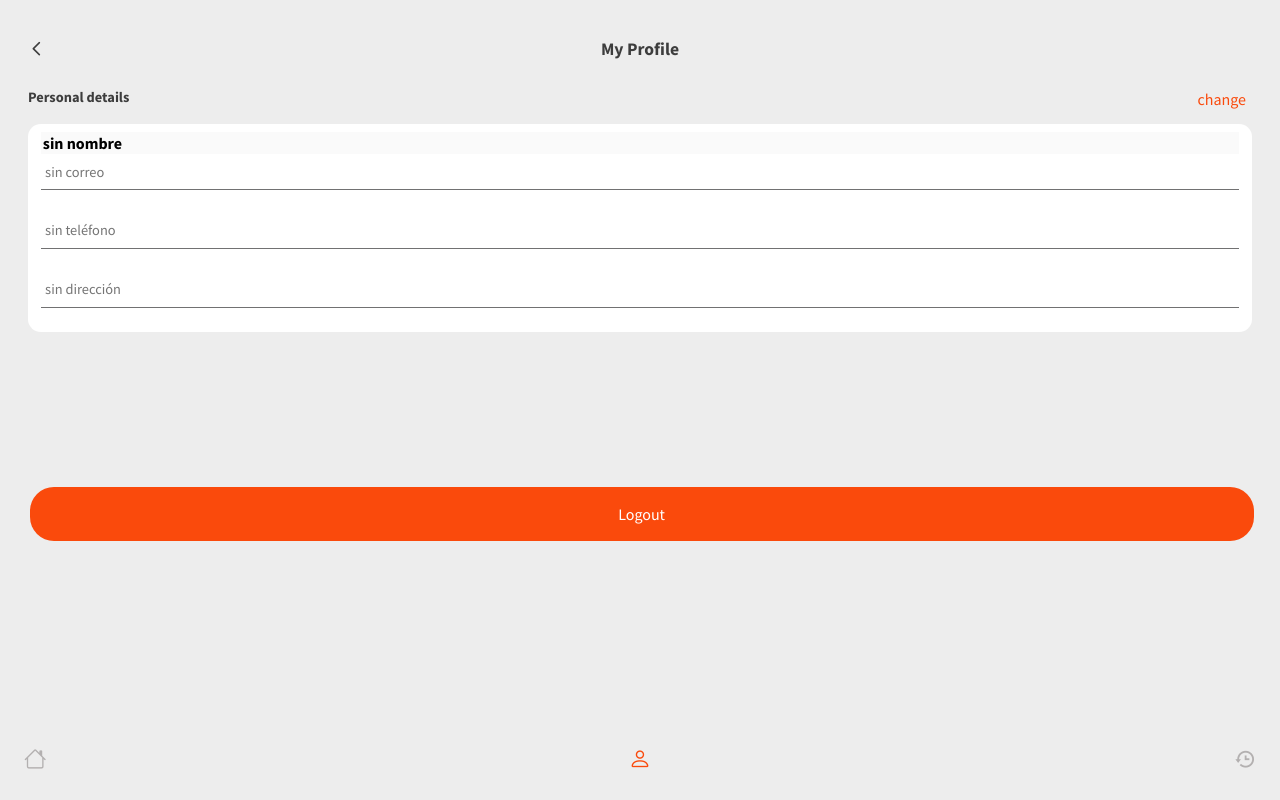
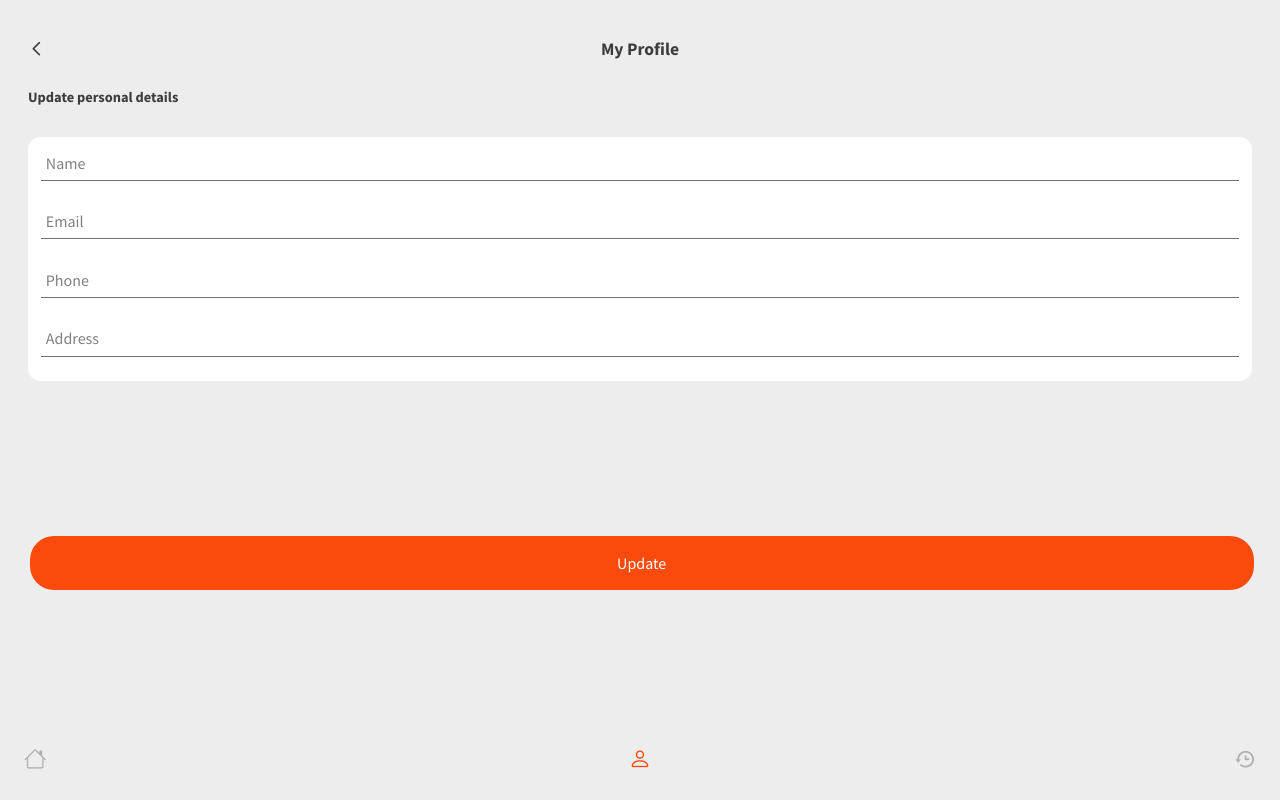
Before and after one commit to Vacomi/eatable, an Angular app: page /home/profile in a window 1280 px wide. Both pictures are taken after a click on the button "change". Built offline with nearby package versions, Linux system fonts and the light colour scheme; no server answers; a web font is replaced by a local one.

Commit message:
pagina profile con boto

```diff
--- a/src/app/home/profile/profile.component.css
+++ b/src/app/home/profile/profile.component.css
@@ -114,3 +114,107 @@ a i::before {
     }
 
 }
+
+
+/* fffffffffffffffffffffffffffffffff */
+
+.subtitle{
+    font-weight: 700;
+    font-size: .9rem;
+    color: #3d3d3d;
+}
+.container__form{
+    margin-top: 2rem;
+}
+.container__data{
+    background-color: #fff;
+    margin-bottom: 3.4rem;
+    border-radius: .8rem;
+    padding: .5rem .8rem .1rem .8rem;
+}
+
+
+/* UPDATE PERSONAL DETAILS*/
+
+.container__group{
+    position: relative;
+}
+.input__text{
+    display: block;
+    width: 100%;
+    outline: none;
+    border: none;
+    border-bottom: 1px solid #717172;
+    background-color: transparent;
+    padding: .6em .3em;
+    margin-bottom: 1.4rem;
+    font-size: .9rem;
+}
+.input__text:focus + .label, .input__text:not(:placeholder-shown) + .label {
+    transform: translateY(-12px) scale(.8);
+    transform-origin: left top;
+}
+.label{
+    font-size: .8rem;
+    color: gray;
+    cursor: pointer;
+    position: absolute;
+    top: 0;
+    left: 5px;
+    transform: translateY(10px);
+    transition: transform .5s, color .3s;
+}
+/* boton login */
+
+.btn__update{
+    color: #fff;
+    background-color: #fa4a0c;
+    border: none;
+    width: 100%;
+    margin: 0 .1rem;
+    padding: 1.2rem 0;
+    border-radius: 1.5rem;
+}
+.btn__update:hover{
+    transition: .5s;
+    transform: scale(.9);
+    background-color: #f7612a;
+}
+
+.btn__update:active{
+    background-color: #fa4a0c;
+}
+/* Flecha izquierda */
+.btn__left{
+    cursor: pointer;
+    border: none;
+    background-color: transparent;
+    padding: 0 1rem 0 0;
+    position: absolute;
+    left: 0;
+    top: 0;
+}
+.fa-chevron-left{
+    font-size: 1rem;
+    color: #000;
+}
+
+.btn__left:hover{
+    transition: .3s;
+    transform: scale(1.2);
+}
+
+
+/* Responsive */
+  @media only screen and (min-width: 1200px) {
+    .container__title{
+        margin-bottom: 2rem;
+    }
+    .container__data{
+        margin-bottom: 9.7rem;
+    }
+    .label{
+        font-size: 1rem;
+    }
+
+}
--- a/src/app/home/profile/profile.component.html
+++ b/src/app/home/profile/profile.component.html
@@ -5,16 +5,17 @@
         <div class="container__nav">
             <div class="container__title">
                 <h5 class="text-center card-title fw-bold">My Profile</h5>
-                <a class="btn__left"><i class="bi bi-chevron-left"></i></a>
+                <a class="btn__left"><i class="bi bi-chevron-left" (click)="back()"></i></a>
             </div>
         </div>
 
+        <aside *ngIf="update;else up">
         <div class="container__subtitle d-flex justify-content-between">
             <h2 class="subtitle">Personal details</h2>
-            <button class="btn__change">change</button>
+            <button class="btn__change" (click)="actualizar()">change</button>
         </div>
 
-        <div class="container__form">
+        <div class="container__form" >
             <div class="container__data">
                 <input type="text" class="input_name fw-bold" disabled placeholder="sin nombre" [value]="user.name">
                 <div class="container__group">
@@ -34,5 +35,38 @@
                 <button (click)="logout()" class="btn__update">Logout</button>
             </div>
         </div>
+    </aside>
+
+        <ng-template #up>
+            <h2 class="subtitle">Update personal details</h2>
+            <form class="container__form">
+                <div class="container__data">
+                    <div class="mb-1 container__group">
+                        <input type="text" class="input__text" id="name" placeholder=" ">
+                        <label for="name" class="label">Name</label>
+                    </div>
+
+                    <div class="mb-1 container__group">
+                        <input type="email" class="input__text" id="email" placeholder=" ">
+                        <label for="email" class="label">Email</label>
+                    </div>
+
+                    <div class="mb-1 container__group">
+                        <input type="number" class="input__text" id="phone" placeholder=" ">
+                        <label for="phone" class="label">Phone</label>
+                    </div>
+
+                    <div class="mb-1 container__group">
+                        <input type="text" class="input__text input__address" id="address" placeholder=" ">
+                        <label for="address" class="label">Address</label>
+                    </div>
+                </div>
+
+                <div class="">
+                    <button class="btn__update">Update</button>
+                 </div>
+            </form>
+        </ng-template>
+
 </article>
 </section>
--- a/src/app/home/profile/profile.component.ts
+++ b/src/app/home/profile/profile.component.ts
@@ -10,7 +10,7 @@ import { SessionService } from 'src/app/services/session.service';
 })
 export class ProfileComponent implements OnInit {
   constructor(private router: Router, private service:SessionService){}
-
+  update = true;
   user: User = {
     name : 'sin nombre',
     email : '',
@@ -19,7 +19,8 @@ export class ProfileComponent implements OnInit {
   }
 
   ngOnInit(): void {
-
+    // this.update = false;
+    console.log(this.update)
     this.service.showuser(sessionStorage.getItem("id")).subscribe( (data: any) => {
       if(data.name) {  this.user.name = data.name }
       if(data.email) {  this.user.email = data.email }
@@ -27,7 +28,19 @@ export class ProfileComponent implements OnInit {
       if(data.address) {  this.user.address = data.address }
     })
   }
+  back() {
+    console.log('ingresamos al bak');
 
+    if(this.update) {
+      console.log('back');
+    }else {
+      this.update = true;
+    }
+  }
+  actualizar() {
+    this.update = !this.update;
+    console.log(this.update);
+  }
   logout(){
     sessionStorage.removeItem("Token");
     sessionStorage.removeItem("id");
```
